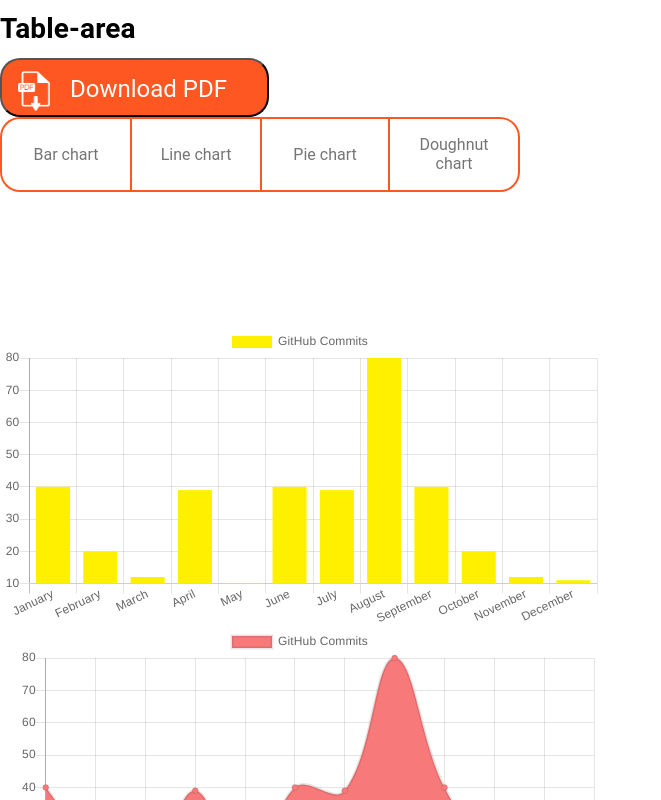
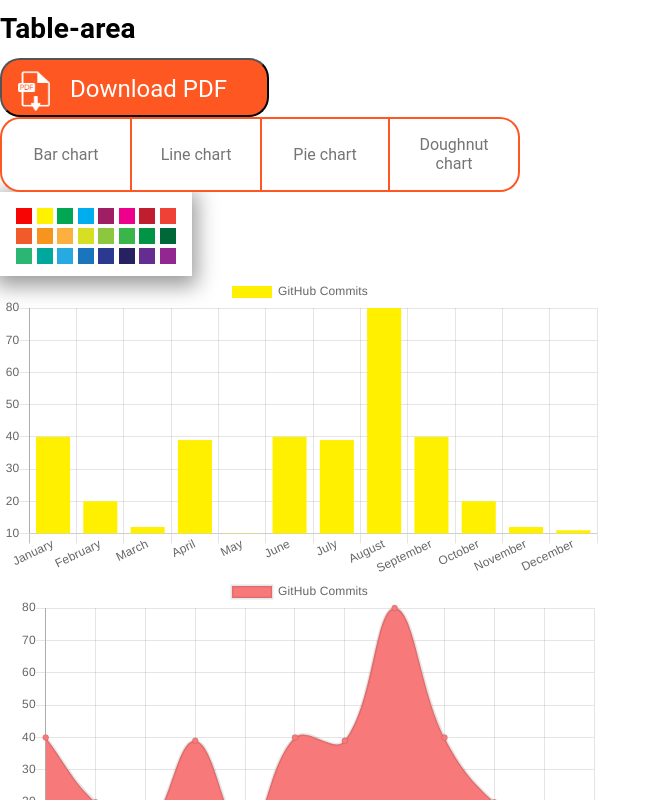
Before and after one commit to eshulga/chartio, a Vue app: page / in a window 1280 px wide. Shown: the top 800 px of the page, without its empty margins (0-661 px from the left). Built offline with nearby package versions, Linux system fonts and the light colour scheme.

Commit message:
update color-picker

```diff
--- a/src/common/color-picker/ColorPicker.vue
+++ b/src/common/color-picker/ColorPicker.vue
@@ -1,19 +1,30 @@
 <template>
-    <div class="area">
-
-      <div class="area__item" v-for="color in colors" :key="color.id" :style="'background-color: #' + color">
-
-      </div>
+  <div class="area">
+    <div class="area__item" v-for="color in colors" :key="color.id" :style="'background-color: #' + color" @click="onClick(color)">
+      <div class="area__item_shadow" v-if="activeItem[colors.indexOf(color)]"></div>
     </div>
+  </div>
 </template>
 
 <script>
-
 export default {
   name: 'ColorPicker',
-  data(){
-    return{
-      colors: ["ed1c24", "fff200", "00a651", "00aef0", "9e1f63", "ec008c", "be1e2d", "ef4136", "f15a29", "f7941d", "fbb040", "d7df23", "8dc63f", "39b54a", "009444", "006838", "2bb673", "00a79d", "27aae1", "1b75bc", "2b3990", "262262", "662d91", "92278f"]
+  data () {
+    return {
+      colors: ['f70505', 'fff200', '00a651', '00aef0', '9e1f63', 'ec008c', 'be1e2d', 'ef4136', 'f15a29', 'f7941d', 'fbb040', 'd7df23', '8dc63f', '39b54a', '009444', '006838', '2bb673', '00a79d', '27aae1', '1b75bc', '2b3990', '262262', '662d91', '92278f'],
+      activeItem: []
+    }
+  },
+  methods: {
+    onClick (item) {
+      this.$root.$emit('close-color-picker', `#${item}`)
+      const keyItem = this.colors.indexOf(item)
+      this.activeItem[keyItem] = true
+    }
+  },
+  watch: {
+    activeItem () {
+      console.log('watch')
     }
   }
 }
@@ -24,14 +35,22 @@ export default {
     display: flex;
     flex-wrap: wrap;
     justify-content: space-between;
-    padding: 16px;
-    width: 384px;
-    height: 134px;
-    &____item{
-      margin: 4px;
-      width: 34px;
-      height: 34px;
+    padding: 14px;
+    width: 192px;
+    height: 84px;
+    box-shadow: 0 5px 20px 5px rgba(0, 0, 0, 0.4);
+    &__item{
+      position: relative;
+      margin: 2px;
+      width: 16px;
+      height: 16px;
+      cursor: pointer;
+    }
+    &__item_shadow{
+      position: absolute;
+      width: 16px;
+      height: 16px;
+      background-color: rgba(0, 0, 0, 0.4);
     }
   }
-
 </style>
```
Also changed, not shown: 1 other file (tests, documents, lock files or other folders).
